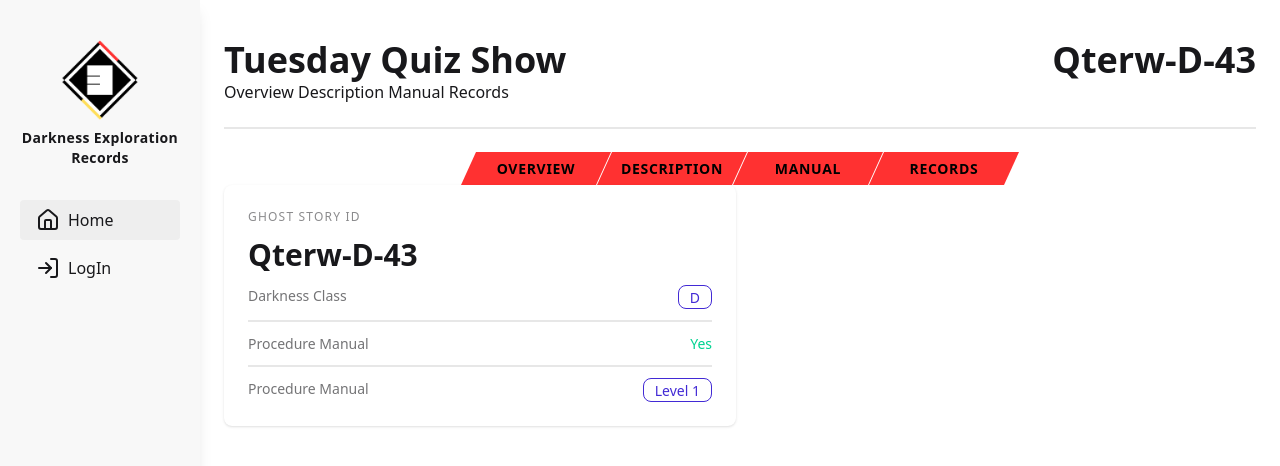
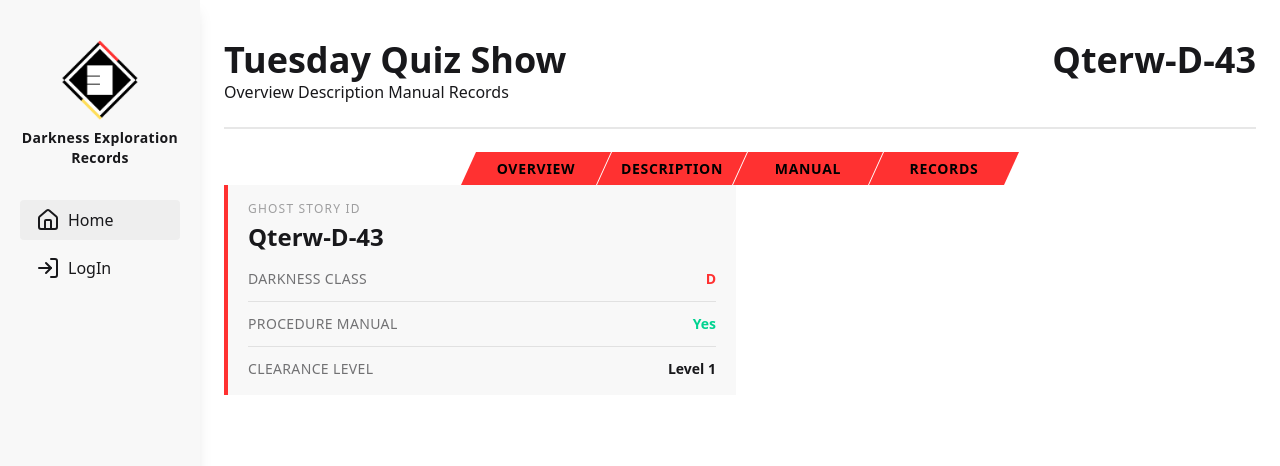
Before and after one commit to nravesz/DarknessExplorationRecord, a React app in the folder frontend/: page / in a window 1280 px wide. Shown: the top 466 px of the page. Built offline with nearby package versions, Linux system fonts and the light colour scheme; the HTML template or start-up script is replaced by a standard one.

Commit message:
fix: not being updated

```diff
--- a/frontend/src/features/ghost-story/FileSummary.tsx
+++ b/frontend/src/features/ghost-story/FileSummary.tsx
@@ -1,30 +1,27 @@
 function FileSummary() {
   return (
-    <div className="card bg-base-100 max-w-lg shadow-sm">
-      <div className="card-body">
-        <div className="text-xs uppercase tracking-widest text-base-content/50">Ghost Story ID</div>
+    <div className="max-w-lg border-l-4 border-[#ff3131] bg-base-200 px-5 py-4">
+      <div className="text-xs uppercase tracking-widest text-base-content/40 mb-1">Ghost Story ID</div>
+      <div className="text-2xl font-bold mb-4">Qterw-D-43</div>
 
-        <div className="text-3xl font-semibold mt-1">Qterw-D-43</div>
+      <div className="space-y-3">
+        <div className="flex justify-between items-center">
+          <span className="text-sm text-base-content/60 uppercase tracking-wide">Darkness Class</span>
+          <span className="text-sm font-bold text-[#ff3131]">D</span>
+        </div>
 
-        <div className="mt-1">
-          <div className="flex justify-between">
-            <span className="text-base-content/60">Darkness Class</span>
-            <div className="badge badge-outline badge-primary">D</div>
-          </div>
+        <div className="border-t border-base-content/10"></div>
 
-          <div className="divider my-1"></div>
+        <div className="flex justify-between items-center">
+          <span className="text-sm text-base-content/60 uppercase tracking-wide">Procedure Manual</span>
+          <span className="text-sm font-semibold text-success">Yes</span>
+        </div>
 
-          <div className="flex justify-between">
-            <span className="text-base-content/60">Procedure Manual</span>
-            <span className="text-success font-medium">Yes</span>
-          </div>
+        <div className="border-t border-base-content/10"></div>
 
-          <div className="divider my-1"></div>
-
-          <div className="flex justify-between">
-            <span className="text-base-content/60">Procedure Manual</span>
-            <div className="badge badge-outline badge-primary">Level 1</div>
-          </div>
+        <div className="flex justify-between items-center">
+          <span className="text-sm text-base-content/60 uppercase tracking-wide">Clearance Level</span>
+          <span className="text-sm font-semibold">Level 1</span>
         </div>
       </div>
     </div>
```
